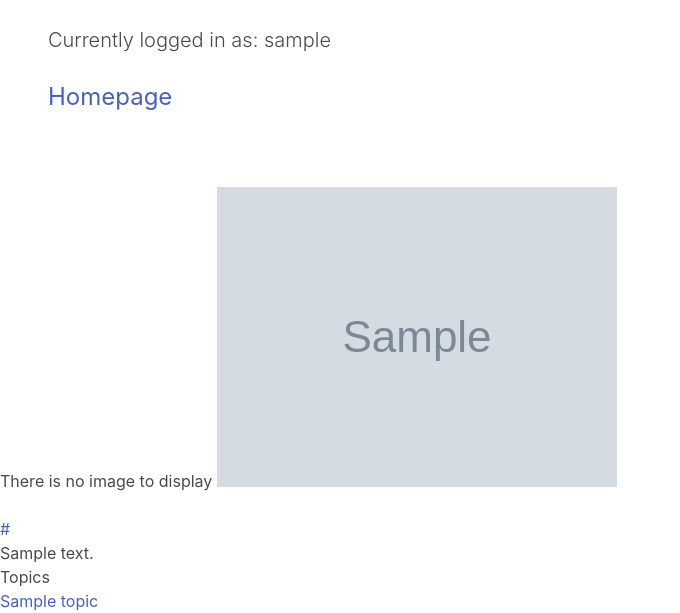
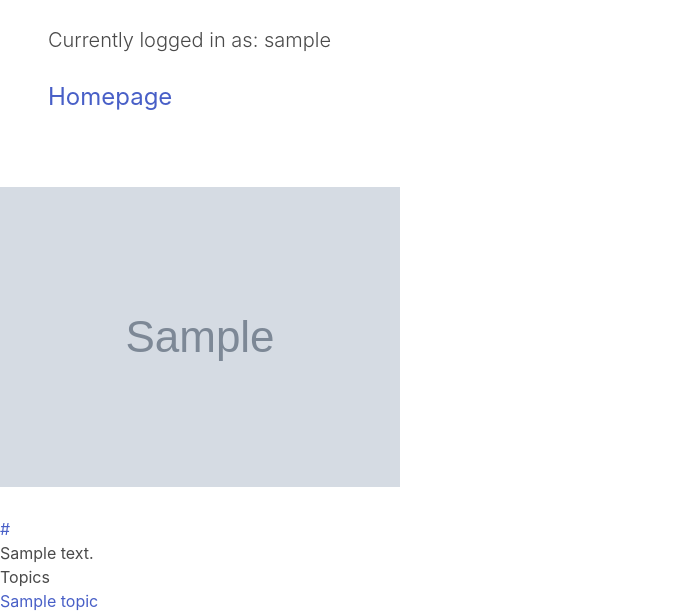
Before and after one commit to ChristopherGreene1027/MSSTATE-DAS-Experts-List, a Django app: template Django/experts/templates/experts/news.html in a window 1280 px wide. Shown: the part 560-1173 px from the top of the page, without its empty margins (0-680 px from the left). Run offline with Django 4.2, Linux system fonts and the light colour scheme; a user stored in the database is signed in; tables that the repository leaves empty hold one stand-in row (values such as "Sample post"); the template is opened without the code that fills it: values that come from a table or form of the project are taken from there, most other values are stand-ins (such as "Sample title", 1, 10 or a date in 2020); grey boxes marked "Sample" are stand-in pictures.

Commit message:
fix: Functional News Feed
This fixes the images displaying in the news feed functionality due to my previous error.

```diff
--- a/Django/experts/templates/experts/news.html
+++ b/Django/experts/templates/experts/news.html
@@ -4,13 +4,7 @@
 {% if news_list %}
     {% for news in news_list %}
         <br>
-        {% if Image.news_Image %}
-            YES THERE IS AN IMAGE
-        {% else %}
-        There is no image to display
-        {% endif %}
-
-        <img src="/media/images/{{ models.News.news_Image.url }}" />
+        <img src="{{ news.news_Image.url }}" />
         <br>
         <a href= '/expert/{{news.news_Expert.id}}'>{{news.news_Expert.expert_Name}}</a>
         <br>
--- a/Django/experts/views.py
+++ b/Django/experts/views.py
@@ -23,6 +23,5 @@ def news(request):
     topics_list = Topic.objects.order_by('-topic_Name')
     news_list = News.objects.order_by('-created_at')
     context = {'experts_list' : experts_list,'topics_list' : topics_list,'news_list':news_list}
-    #I'm assuming it's gonna be something like
-    #news_images = News.objects.orderby(-'news_Images') ?
+    news_images = News.objects.order_by('-news_Image')
     return render(request, 'experts/news.html',context)
```
